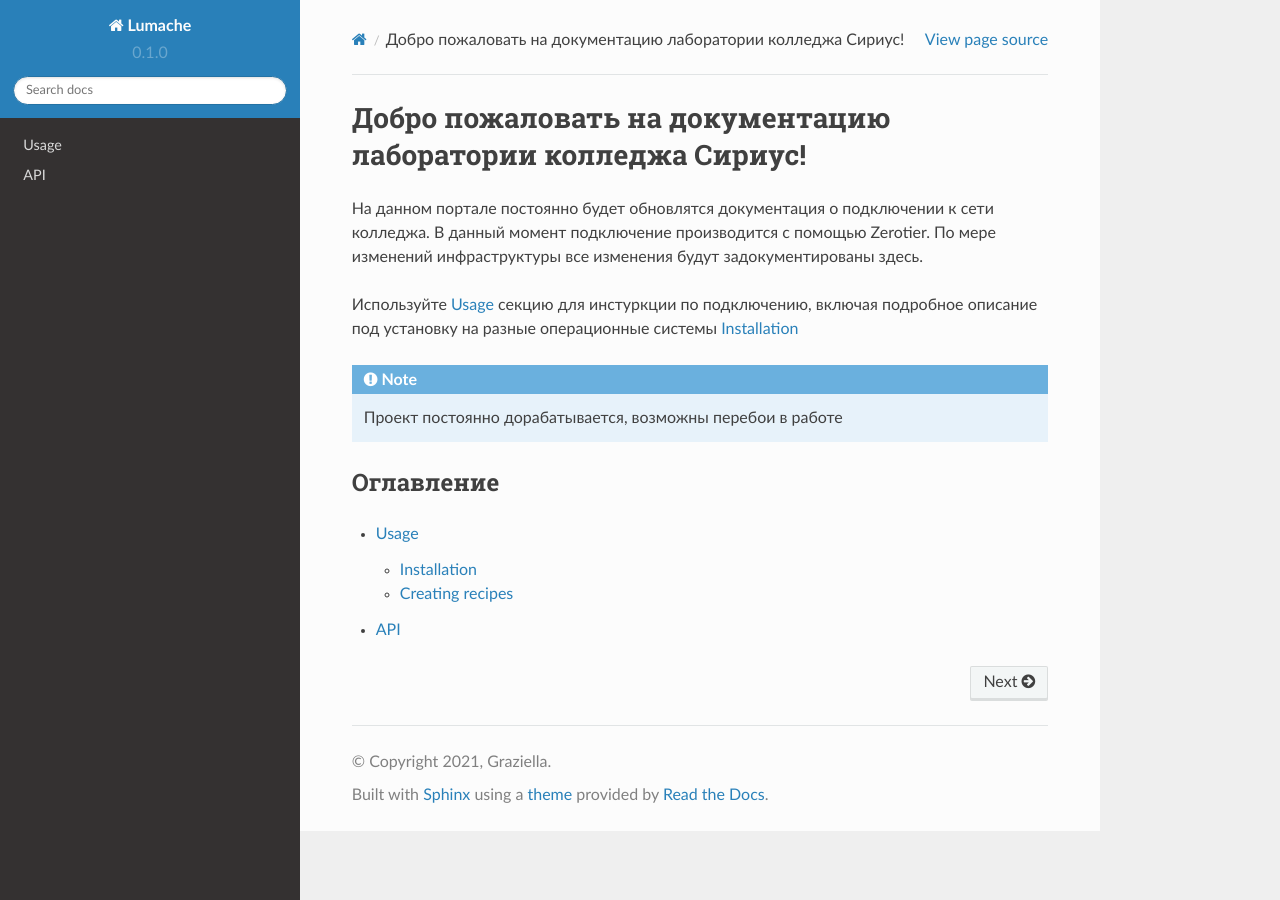
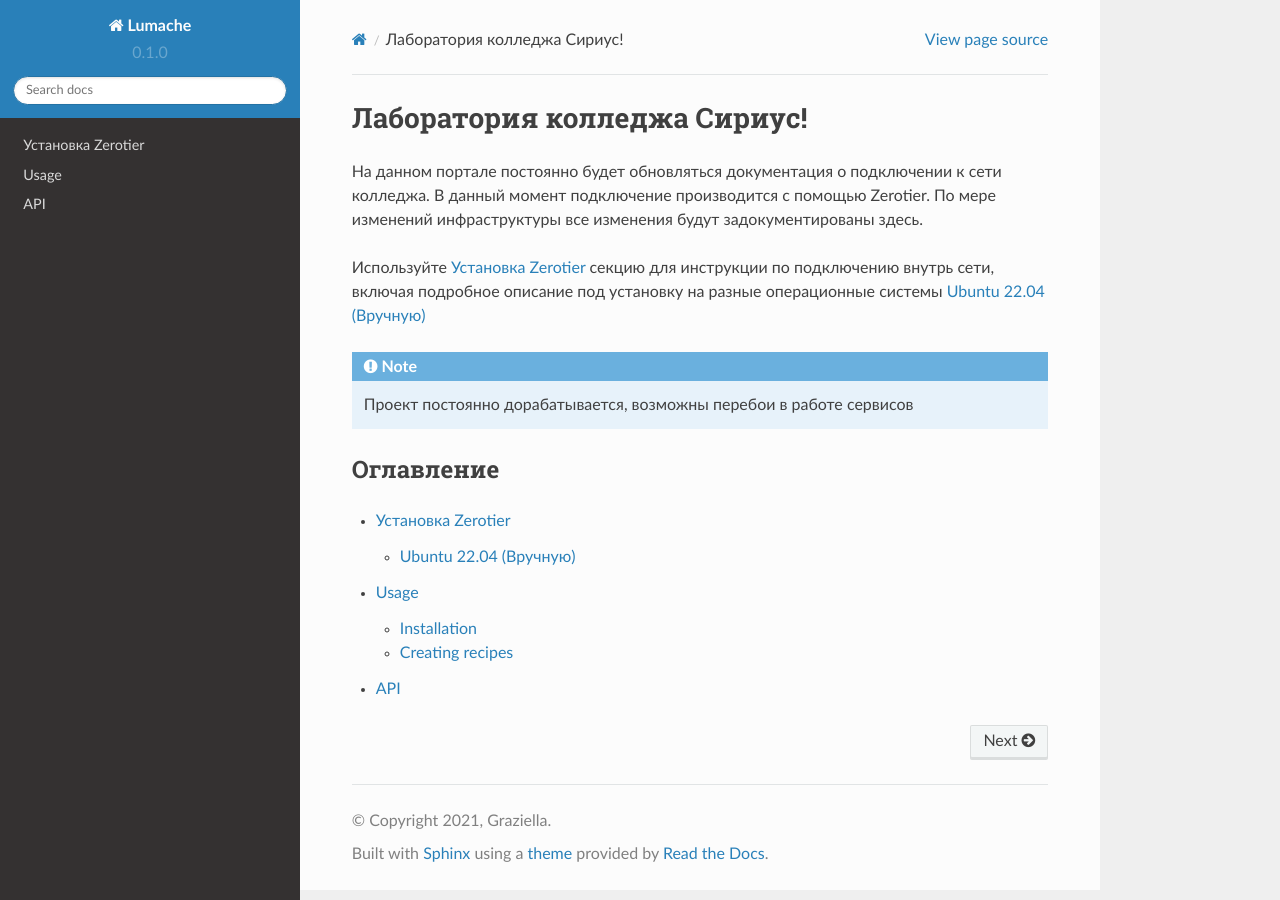
Before and after one commit to meligera/siriuscollege, a Sphinx documentation site: the page built from docs/source/index.rst, in a window 1280 px wide. Built offline with Sphinx 7.4.7 and the Read the Docs theme 2.0.0, drawn with Linux system fonts in a browser that asks for light colours.

Commit message:
Zerotier description added

```diff
--- a/docs/source/index.rst
+++ b/docs/source/index.rst
@@ -1,21 +1,22 @@
-Добро пожаловать на документацию лаборатории колледжа Сириус!
+Лаборатория колледжа Сириус!
 ===================================
 
-На данном портале постоянно будет обновлятся документация о подключении к сети колледжа.
+На данном портале постоянно будет обновляться документация о подключении к сети колледжа.
 В данный момент подключение производится с помощью Zerotier.
 По мере изменений инфраструктуры все изменения будут задокументированы здесь.
 
-Используйте :doc:`usage` секцию для инстуркции по подключению, включая подробное описание под установку
-на разные операционные системы :ref:`installation`
+Используйте :doc:`zerotier` секцию для инструкции по подключению внутрь сети, включая подробное описание под установку
+на разные операционные системы :ref:`installation_linux`
 
 .. note::
 
-   Проект постоянно дорабатывается, возможны перебои в работе
+   Проект постоянно дорабатывается, возможны перебои в работе сервисов
 
 Оглавление
 --------
 
 .. toctree::
 
+   zerotier
    usage
    api
```
Also changed, not shown: docs/source/zerotier.rst (added, +15 -0 lines), 1 other file.
